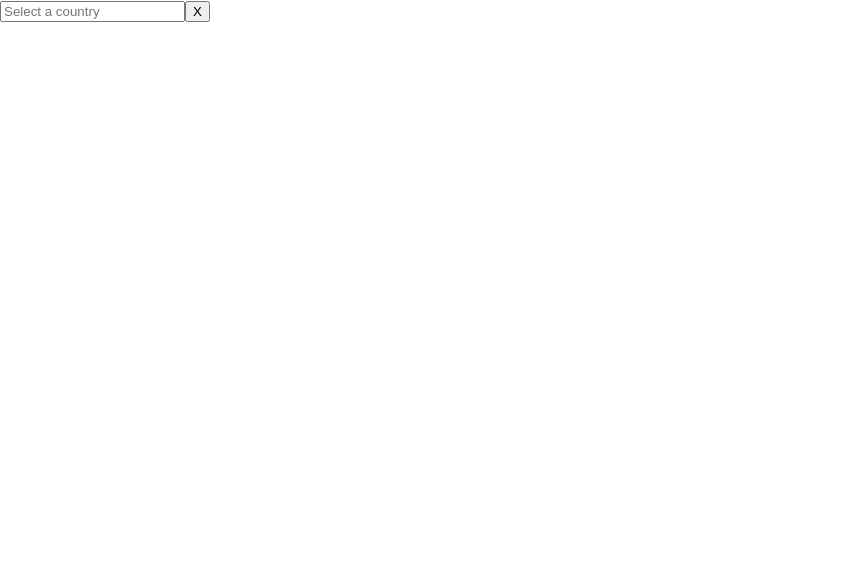
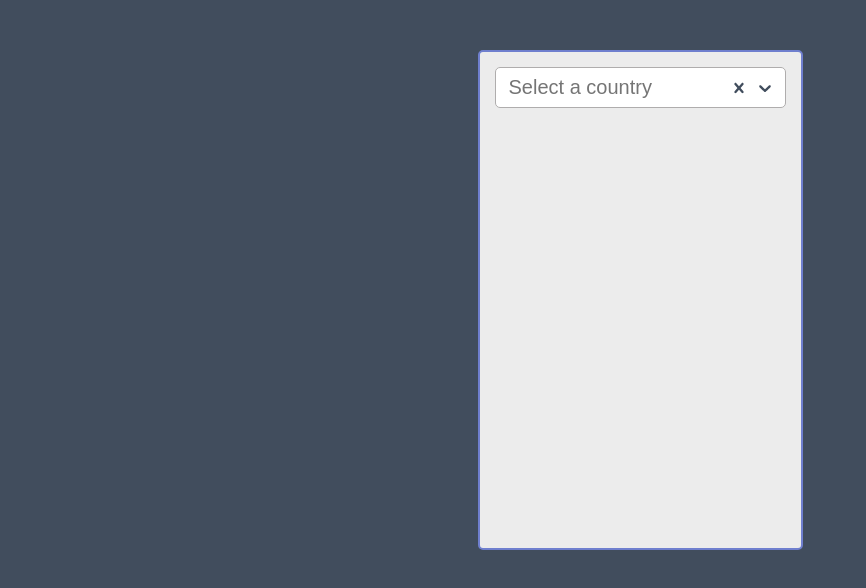
Before and after one commit to TdfGomes/BooksforTravel, a React (Create React App) app: page / in a window 1280 px wide. Shown: the top 588 px of the page, without its empty margins (0-866 px from the left). Built offline with nearby package versions, Linux system fonts and the light colour scheme.

Commit message:
wip: styling

```diff
--- a/src/components/App/App.js
+++ b/src/components/App/App.js
@@ -1,4 +1,6 @@
 import { useState } from "react";
+import styled from "styled-components";
+
 import SelectBox from "../SelectBox";
 import Books from "../Books";
 import useBooks from "../../hooks/useBooks";
@@ -13,12 +15,22 @@ const destinations = [
   { label: "Rio de Janeiro", value: "rio_de_janeiro" },
 ];
 
+const Wrapper = styled.div`
+  width: 325px;
+  height: 500px;
+  border: 2px solid #6f7fce;
+  margin: 50px auto;
+  border-radius: 5px;
+  background-color: #ececec;
+  padding: 15px;
+`;
+
 function App() {
   const [destination, setDestination] = useState("");
   const { isLoading, error, books } = useBooks(destination);
 
   return (
-    <>
+    <Wrapper>
       <SelectBox
         disabled={isLoading}
         options={destinations}
@@ -30,7 +42,7 @@ function App() {
         {error && <div>{error}</div>}
         {books && <Books books={books} />}
       </div>
-    </>
+    </Wrapper>
   );
 }
 
--- /dev/null
+++ b/src/components/Icons/Chevron.js
@@ -0,0 +1,11 @@
+function Chevron({ color }) {
+  return (
+    <svg height="20" width="20" viewBox="0 0 20 20" aria-hidden="true">
+      <path
+        fill={color}
+        d="M4.516 7.548c0.436-0.446 1.043-0.481 1.576 0l3.908 3.747 3.908-3.747c0.533-0.481 1.141-0.446 1.574 0 0.436 0.445 0.408 1.197 0 1.615-0.406 0.418-4.695 4.502-4.695 4.502-0.217 0.223-0.502 0.335-0.787 0.335s-0.57-0.112-0.789-0.335c0 0-4.287-4.084-4.695-4.502s-0.436-1.17 0-1.615z"></path>
+    </svg>
+  );
+}
+
+export default Chevron;
--- /dev/null
+++ b/src/components/Icons/Cross.js
@@ -0,0 +1,11 @@
+function Cross({ color }) {
+  return (
+    <svg height="20" width="20" viewBox="0 0 20 20" aria-hidden="true">
+      <path
+        fill={color}
+        d="M14.348 14.849c-0.469 0.469-1.229 0.469-1.697 0l-2.651-3.030-2.651 3.029c-0.469 0.469-1.229 0.469-1.697 0-0.469-0.469-0.469-1.229 0-1.697l2.758-3.15-2.759-3.152c-0.469-0.469-0.469-1.228 0-1.697s1.228-0.469 1.697 0l2.652 3.031 2.651-3.031c0.469-0.469 1.228-0.469 1.697 0s0.469 1.229 0 1.697l-2.758 3.152 2.758 3.15c0.469 0.469 0.469 1.229 0 1.698z"></path>
+    </svg>
+  );
+}
+
+export default Cross;
--- /dev/null
+++ b/src/components/Icons/index.js
@@ -0,0 +1,2 @@
+export { default as Cross } from "./Cross";
+export { default as Chevron } from "./Chevron";
--- a/src/components/SelectBox/Button.js
+++ b/src/components/SelectBox/Button.js
@@ -1,6 +1,17 @@
 import styled from "styled-components";
 
-const Button = styled.button``;
+const Button = styled.button`
+  background: transparent;
+  border: none;
+  color: #414d5d;
+  font-size: 20px;
+  line-height: 1;
+  text-transform: uppercase;
+  font-weight: 800;
+  outline: none;
+  padding-top: 5px;
+  position: relative;
+`;
 
 Button.displayName = "Button";
 
--- /dev/null
+++ b/src/components/SelectBox/Indicators.js
@@ -0,0 +1,11 @@
+import styled from "styled-components";
+
+const Indicators = styled.div`
+  display: flex;
+  justify-content: space-around;
+  align-items: center;
+`;
+
+Indicators.displayName = "Indicators";
+
+export default Indicators;
--- a/src/components/SelectBox/Input.js
+++ b/src/components/SelectBox/Input.js
@@ -1,6 +1,15 @@
 import styled from "styled-components";
 
-const Input = styled.input``;
+const Input = styled.input`
+  border-width: 1px;
+  border-style: solid;
+  border-color: transparent;
+  width: 100%;
+  font-size: 20px;
+  line-height: 1;
+  color: #414d5d;
+  outline: none;
+`;
 
 Input.displayName = "Input";
 
--- /dev/null
+++ b/src/components/SelectBox/Label.js
@@ -0,0 +1,17 @@
+import styled from "styled-components";
+
+const Label = styled.div`
+  font-size: 20px;
+  line-height: 1;
+  color: #414d5d;
+  text-transform: capitalize;
+  pointer-events: none;
+  position: absolute;
+  top: 50%;
+  left: 10px;
+  transform: translateY(-50%);
+`;
+
+Label.displayName = "Label";
+
+export default Label;
--- a/src/components/SelectBox/Select.js
+++ b/src/components/SelectBox/Select.js
@@ -1,6 +1,16 @@
 import styled from "styled-components";
 
-const Select = styled.div``;
+const Select = styled.div`
+  width: 100%;
+  background: #fff;
+  border: 1px solid #afadad;
+  border-radius: 5px;
+  padding: 5px 10px;
+  display: flex;
+  justify-content: space-between;
+  align-items: center;
+  position: relative;
+`;
 
 Select.displayName = "Select";
 
--- a/src/components/SelectBox/SelectBox.js
+++ b/src/components/SelectBox/SelectBox.js
@@ -2,11 +2,15 @@ import { useState } from "react";
 import PropTypes from "prop-types";
 
 import SelectContainer from "./SelectContainer";
+import Indicators from "./Indicators";
 import Select from "./Select";
+import Label from "./Label";
 import Input from "./Input";
 import Button from "./Button";
 import List from "./List";
 import Option from "./Option";
+
+import { Cross, Chevron } from "../Icons";
 
 function SelectBox({
   disabled,
@@ -24,11 +28,6 @@ function SelectBox({
     setInput(e.target.value);
   };
 
-  const handleFocus = (e) => {
-    e.preventDefault();
-    setVisibility(true);
-  };
-
   const handleBlur = (e) => {
     e.preventDefault();
     setVisibility(false);
@@ -40,9 +39,15 @@ function SelectBox({
     setInput("");
   };
 
+  const handleFocus = (e) => {
+    e.preventDefault();
+    setVisibility(true);
+  };
+
   const handleSelect = ({ label, value }) => {
     setSelectValue({ label, value });
     setVisibility(false);
+    setInput("");
     if (onSelect) {
       onSelect(value);
     }
@@ -55,21 +60,24 @@ function SelectBox({
   return (
     <SelectContainer>
       <Select>
-        {selectValue && <div>{selectValue.label}</div>}
+        {selectValue && <Label>{selectValue.label}</Label>}
         <Input
           {...inputProps}
           type="text"
           aria-label="input-select"
-          placeholder={placeholder}
+          placeholder={!selectValue.label ? placeholder : ""}
           value={inputValue}
           onChange={handleChange}
           onFocus={handleFocus}
           onBlur={handleBlur}
           disabled={disabled}
         />
-        <Button onClick={clearSelect} disabled={disabled}>
-          X
-        </Button>
+        <Indicators>
+          <Button onClick={clearSelect} disabled={disabled}>
+            <Cross color="#414d5d" />
+          </Button>
+          <Chevron color="#414d5d" />
+        </Indicators>
       </Select>
       {isListVisible && (
         <List role="listbox">
--- a/src/components/SelectBox/SelectContainer.js
+++ b/src/components/SelectBox/SelectContainer.js
@@ -1,6 +1,9 @@
 import styled from "styled-components";
 
-const SelectContainer = styled.div``;
+const SelectContainer = styled.div`
+  width: 100%;
+  position: relative;
+`;
 
 SelectContainer.displayName = "SelectContainer";
 
--- a/src/index.css
+++ b/src/index.css
@@ -9,6 +9,7 @@ body {
     sans-serif;
   -webkit-font-smoothing: antialiased;
   -moz-osx-font-smoothing: grayscale;
+  background-color: #414d5d;
 }
 
 code {
```
